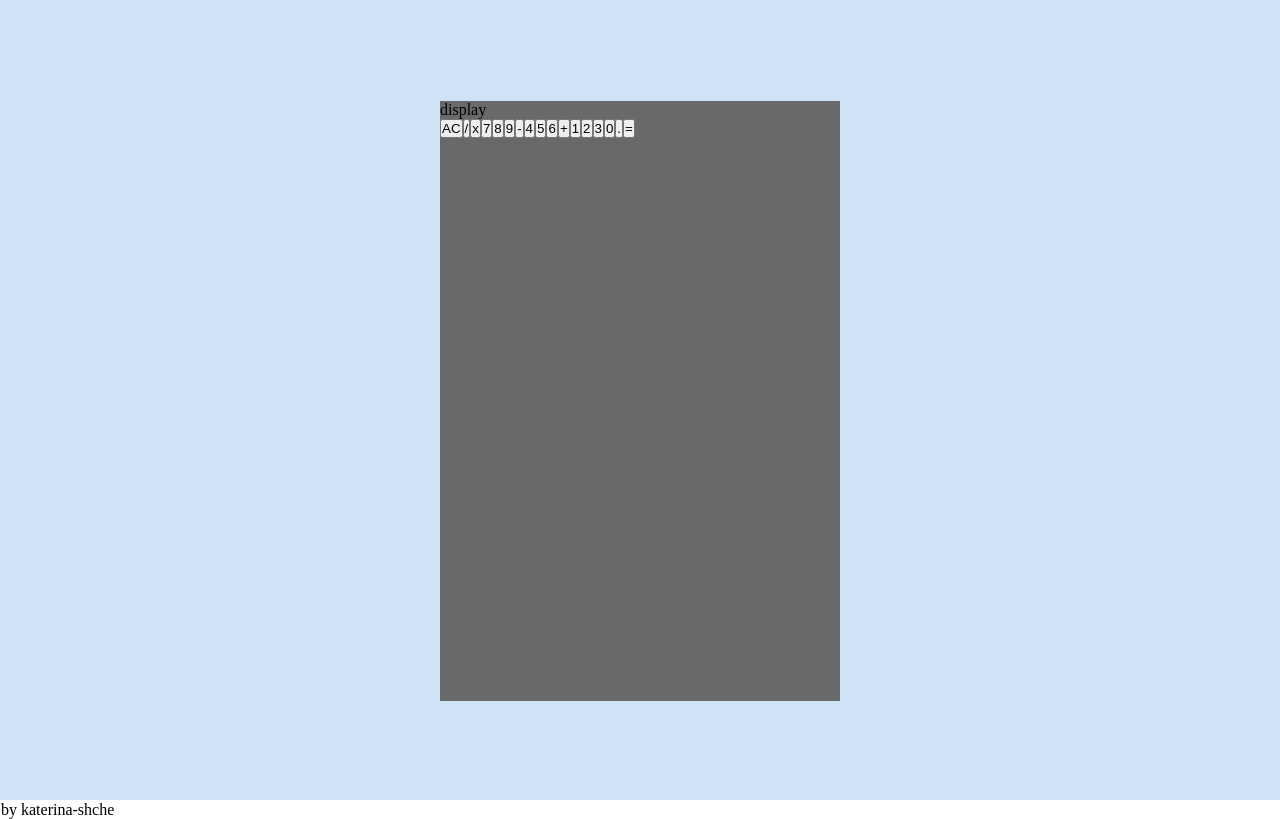
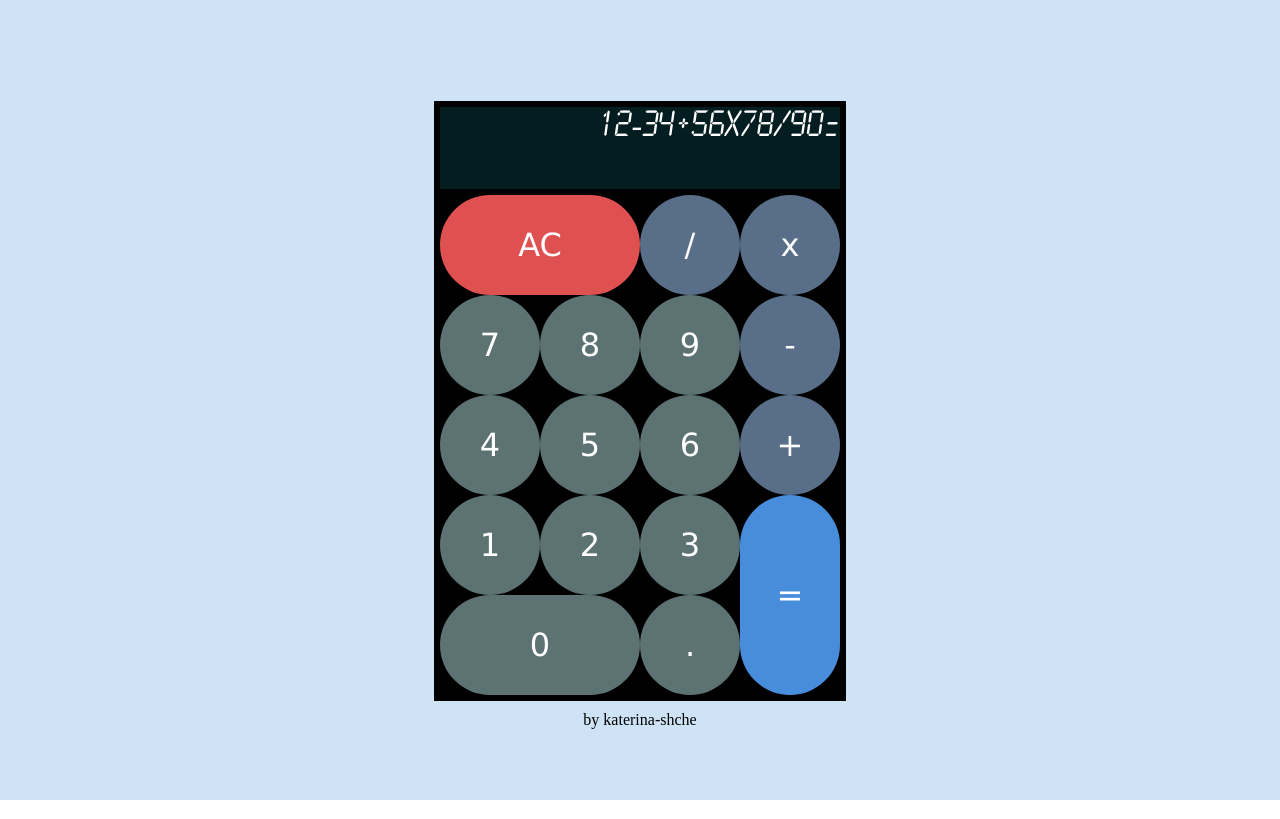
Before and after one commit to katerina-shche/calculator, a React (Create React App) app: page / in a window 1280 px wide. Built offline with nearby package versions, Linux system fonts and the light colour scheme.

Commit message:
LCD font-family added and some css

```diff
--- a/src/App.css
+++ b/src/App.css
@@ -1,7 +1,11 @@
+@font-face {
+  font-family: 'LCDFontFamily';
+  src: url('./assets//LCDM2N__.TTF') format('truetype');
+}
 * {
   box-sizing: border-box;
-  padding: 0;
-  margin: 0;
+  padding: 0px;
+  margin: 0px;
 }
 html, body {
  width: 100vw;
@@ -19,9 +23,60 @@ html, body {
 #calculator {
   display: flex;
   flex-flow: column nowrap;
-  background-color: dimgray;
-  width: 400px;
+  background-color: rgb(0, 0, 0);
+  width: 412px;
   height: 600px;
   margin: calc(50vh - 300px) auto;
+}
+#display {
+  background-color: rgb(4, 29, 32);
+  width: 400px;
+  height: 194px;
+  margin: 6px 6px 0 6px;
+  font-family: 'LCDFontFamily'; /* i need to import LCD */
+  color: white;
+  font-size: 2rem;
+  text-align: right;
+}
+#author {
+  margin: calc(-50vh + 310px) auto;
+  width: fit-content;
+}
+#buttons {
 
+  width: 400px;
+  height: 500px;
+  margin: 6px;
+  display: flex;
+  flex-flow: row wrap;
+  position: relative;
 }
+
+button {
+  width: 100px;
+  height: 100px;
+  background-color: rgb(93, 114, 114);
+  border: none;
+  border-radius: 50px;
+  font-size: 2rem;
+  color: white;
+  font-family: Verdana, Geneva, Tahoma, sans-serif;
+}
+#clear, #zero {
+  width: 200px;
+}
+#equals {
+  height: 200px;
+  position: absolute;
+  bottom: 0;
+  right: 0;
+}
+#clear {
+  background-color: rgb(223, 80, 80);
+}
+#equals {
+  background-color: rgb(72, 141, 219);
+}
+#divide, #multiply, #substruct, #add {
+  background-color: rgb(89, 110, 136);
+}
--- a/src/App.js
+++ b/src/App.js
@@ -1,10 +1,12 @@
+//styles
 import './App.css';
+
 
 function App() {
   return (
     <div id="App">
       <div id='calculator'>
-        <div id='display'> display
+        <div id='display'> 12-34+56x78/90=
           <div id='input'></div>
           <div id='output'></div>
         </div>
```
Also changed, not shown: src/assets/LCDM2N__.TTF (added).
